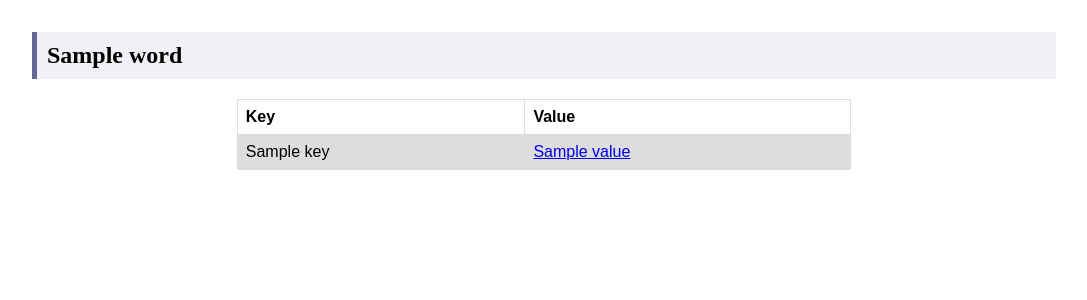
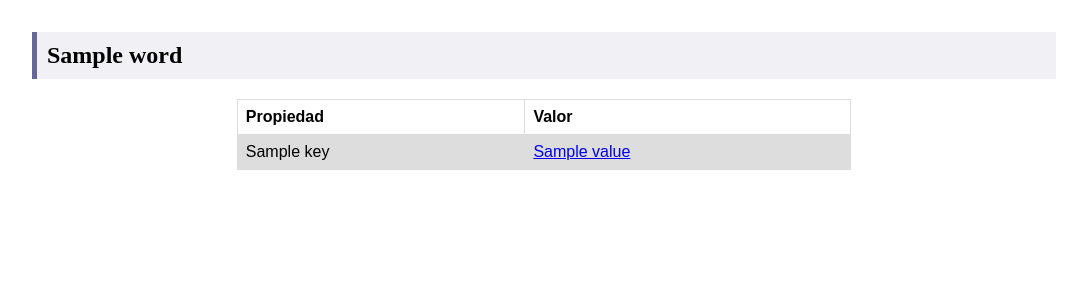
Before and after one commit to astandre/knowledgeSystem, a Django app: template templates/result.html in a window 1280 px wide. Shown: the part 125-425 px from the top of the page, without its empty margins (96-1183 px from the left). Run offline with Django 3.2, Linux system fonts and the light colour scheme; the template is opened without the code that fills it: most values are stand-ins (such as "Sample title", 1, 10 or a date in 2020); parts of the project's set-up code (start-up, migrations or seed data) failed here and were passed over; some libraries are stand-ins or nearby versions.

Commit message:
Cambiando valores de tabla result

```diff
--- a/templates/result.html
+++ b/templates/result.html
@@ -12,8 +12,8 @@
     {% if properties %}
         <table>
           <tr>
-            <th>Key</th>
-            <th>Value</th>
+            <th>Propiedad</th>
+            <th>Valor</th>
           </tr>
         {% for property in properties %}
             <tr>
```
